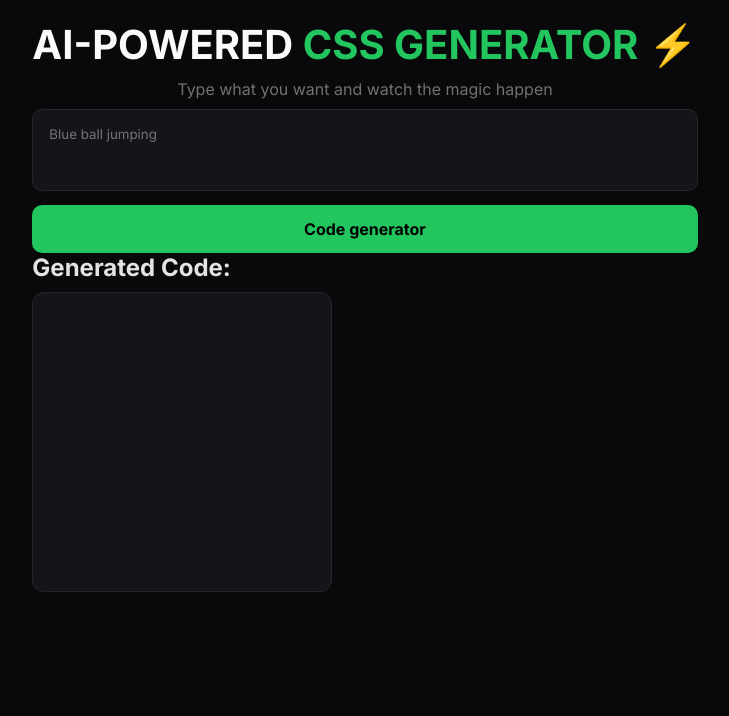
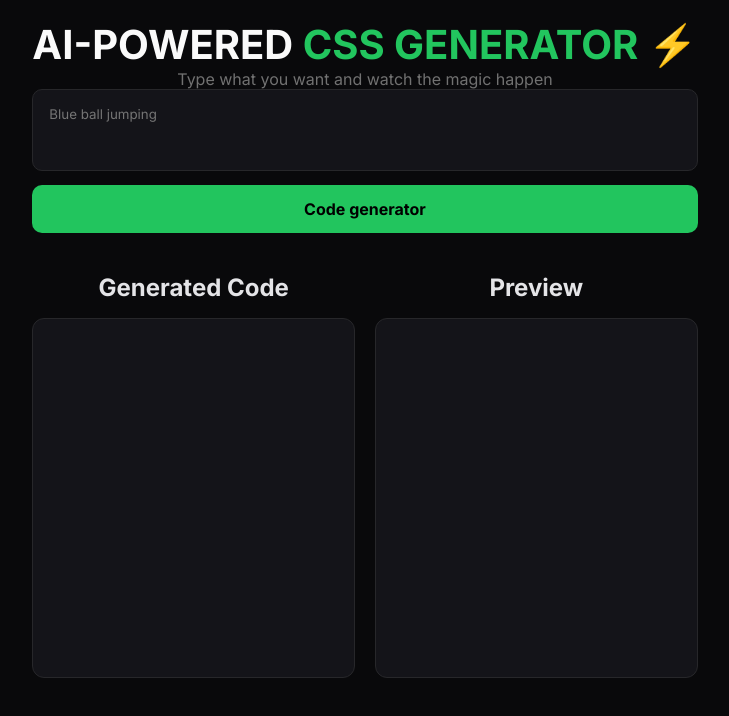
Before and after one commit to lucas852757/ai-powered-css-generator, a React (Create React App) app: page / in a window 1280 px wide. Shown: the top 716 px of the page, without its empty margins (275-1004 px from the left). Built offline with nearby package versions, Linux system fonts and the light colour scheme.

Commit message:
Update Action.jsx, App.jsx, App.test.js, CodeViewer.jsx and index.css

```diff
--- /dev/null
+++ b/src/Action.jsx
@@ -0,0 +1,13 @@
+function Action({ propCodeViewerValue }) {
+    return (
+        <div className="view">
+            <div className="direction-view">
+                <h2>Preview</h2>
+                <iframe data-testid="iframe" className="code-result" title="Code Preview" srcDoc={ propCodeViewerValue } />
+            </div>
+
+        </div>
+    );
+}
+
+export default Action;
--- a/src/App.jsx
+++ b/src/App.jsx
@@ -4,6 +4,7 @@ import Description from "./Description";
 import CodeGenerator from "./CodeGenerator";
 import Instructions from "./Instructions";
 import Title from "./Title";
+import Action from "./Action";
 import "./index.css"
 
 function App() {
@@ -15,7 +16,10 @@ function App() {
       <Description />
       <Instructions propSetInstructions={setInstructions} />
       <CodeGenerator propInstructions={instructions} propSetCodeViewerValue={setCodeViewerValue} />
-      <CodeViewer propCodeViewerValue={codeViewerValue} />
+      <div className="view">
+        <CodeViewer propCodeViewerValue={codeViewerValue} />
+        <Action propCodeViewerValue={codeViewerValue} />
+      </div>
     </div>
   );
 }
--- a/src/CodeViewer.jsx
+++ b/src/CodeViewer.jsx
@@ -1,10 +1,12 @@
 function CodeViewer({ propCodeViewerValue }) {
 
     return (
-        <>
-            <h2>Generated Code:</h2>
-            <p className="code-viewer" data-testid="code-viewer">{ propCodeViewerValue }</p>
-        </>
+        <div className="code-viewer-container">
+            <div className="direction-view">
+                <h2>Generated Code</h2>
+                <p className="code-viewer" data-testid="code-viewer">{ propCodeViewerValue }</p>
+            </div>
+        </div>
     )
 }
 
--- a/src/index.css
+++ b/src/index.css
@@ -27,8 +27,8 @@ span {
 
 p {
     color: #717171;
-    margin-top: 10px;
-    margin-bottom: 10px;
+    /* margin-top: 10px; */
+    /* margin-bottom: 10px; */
     text-align: center;
 }
 
@@ -64,7 +64,48 @@ button {
     color: #34d399;
     line-height: 2;
     overflow: auto;
-    min-height: 300px;
-    max-width: 300px;
+    min-height: 360px;
+    width: 100%;
+    min-width: 0;
+}
+.code-result {
+    width: 100%;
+    min-height: 360px;
+    border: 1px solid #27272a;
+    border-radius: 12px;
+    background: #141419;
+}
 
+.view {
+    display: flex;
+    gap: 20px;
+    margin-top: 20px;
+    justify-content: center;
+    align-items: stretch;
 }
+
+.view > * {
+    flex: 1 1 50%;
+    min-width: 0;
+}
+
+.code-viewer-container {
+    display: flex;
+    flex-direction: column;
+    gap: 20px;
+    margin-top: 20px;
+    align-items: stretch;
+    width: 100%;
+}
+
+.direction-view {
+    display: flex;
+    flex-direction: column;
+    align-items: stretch;
+    gap: 16px;
+    height: 100%;
+}
+
+h2 {
+    text-align: center;
+}
```
Also changed, not shown: 1 other file (tests, documents, lock files or other folders).
